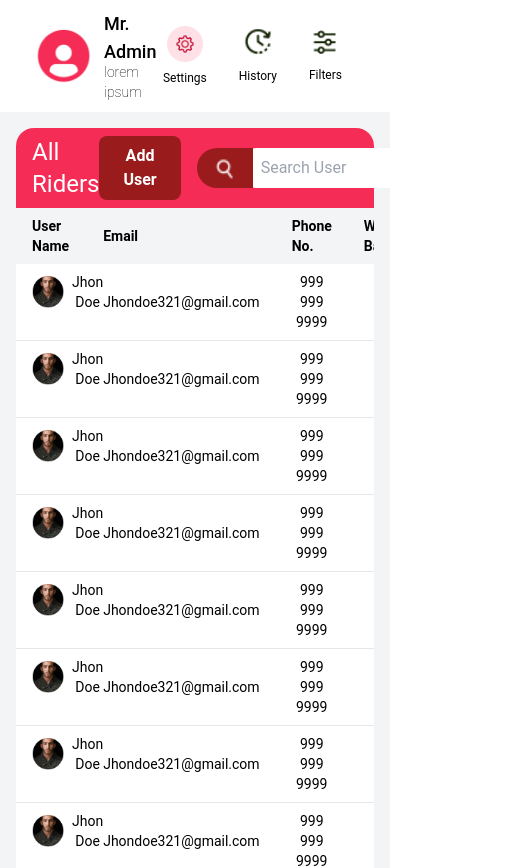
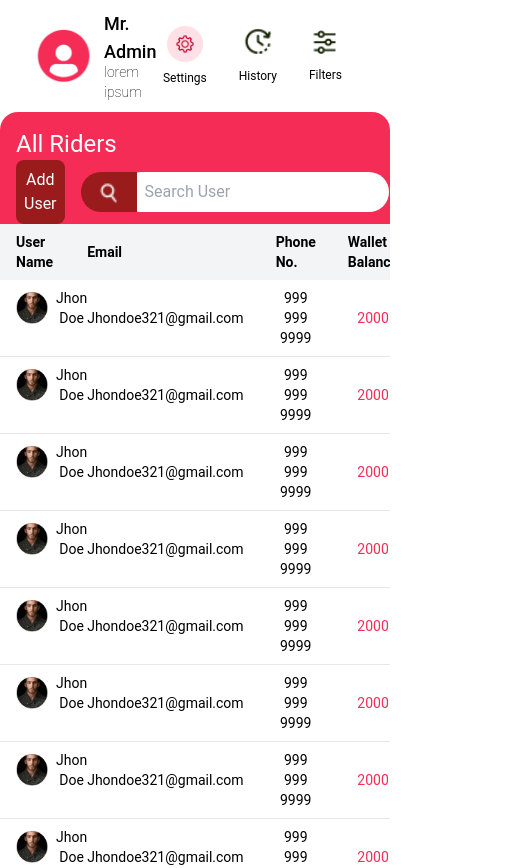
Before and after one commit to lazycodebaker/trip_rider, a Next.js app: page / in a window 390 px wide. Shown: the top 868 px of the page, 505 px wide, since content can reach past the window. Built offline with nearby package versions, Linux system fonts and the light colour scheme.

Commit message:
some more changes

```diff
--- a/app/components/Table/index.tsx
+++ b/app/components/Table/index.tsx
@@ -19,13 +19,14 @@ const Table: React.FC<TableProps> = ({for_data}) => {
 
     return (
         <div className="w-full h-full mb-20 border-round-custom">
+
             <div style={{
                 backgroundColor: RED_COLOR,
-            }} className="w-full h-20 text-white p-4 flex items-center justify-between border-round-custom">
+            }} className="w-full md:h-20 h-28 text-white p-4 flex items-start md:items-center md:flex-row flex-col justify-between border-round-custom">
                 <h1 className="text-2xl">{for_data}</h1>
 
                 <div className="flex items-center h-full space-x-4">
-                    <button className="bg-red-800 px-6 py-2 rounded-lg font-semibold ">Add User</button>
+                    <button className="bg-red-800 py-2 md:px-4 px-2 rounded-lg font-normal md:font-semibold">Add User</button>
                     <div className="rounded-custom relative">
                         <div className="rounded-custom bg-red-800 absolute h-full px-4 flex items-center justify-center">
                             <Image src={SEARCH_ICON} alt="Search Icon" className="w-6" />
@@ -34,6 +35,7 @@ const Table: React.FC<TableProps> = ({for_data}) => {
                     </div>
                 </div>
             </div>
+
             <div className="w-full h-full bg-white overflow-y-scroll overflow-x-scroll" >
                 <table className="w-full">
                     <thead className="sticky top-0 w-full bg-gray-100 ">
--- a/app/layout.tsx
+++ b/app/layout.tsx
@@ -28,10 +28,10 @@ const Layout: React.FC<Children> = ({ children }) => {
           <Sidebar />
         </div>
 
-        <div className="w-full ">
+        <div className="w-full">
           <Topbar />
 
-          <div className=" w-full h-screen p-4 bg-gray-100">
+          <div className="w-full h-screen">
             {children}
           </div>
         </div>
```
